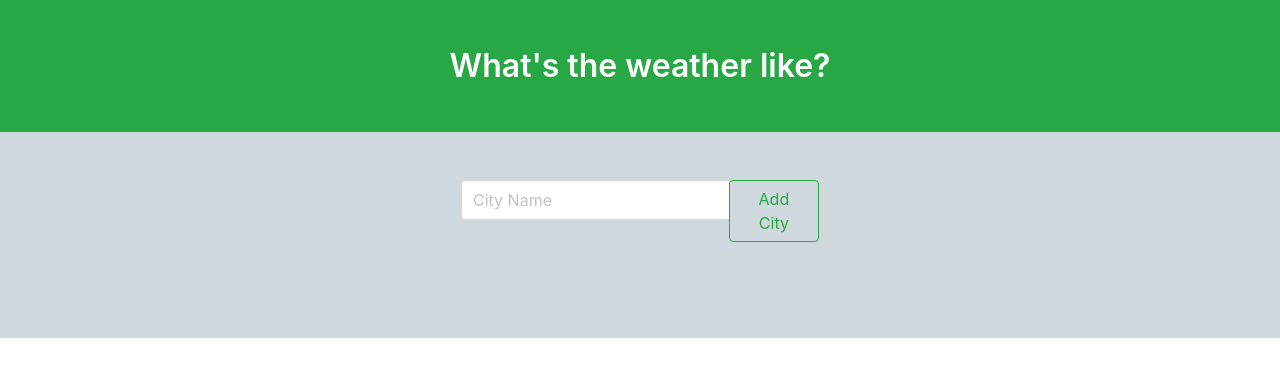
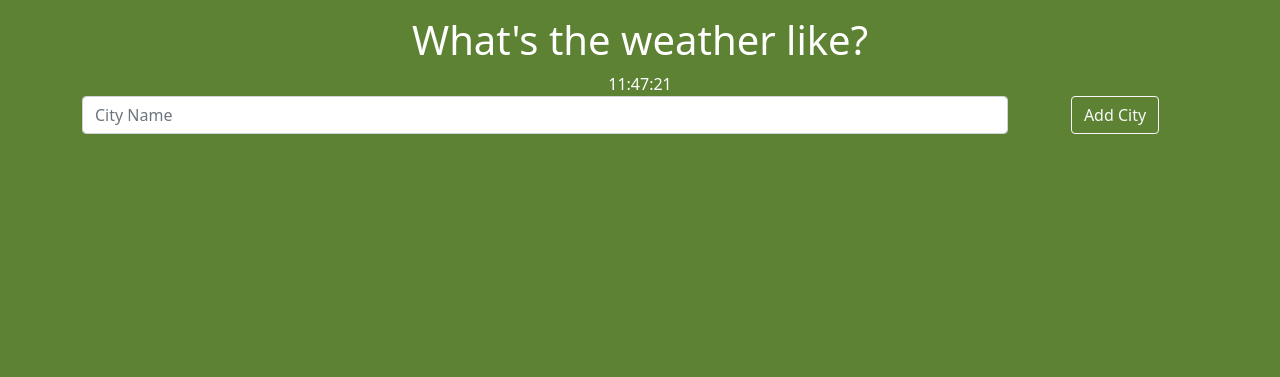
Before and after one commit to Zubaydullo/WeatherApp, a Django app: page / in a window 1280 px wide. Shown: the top 377 px of the page. Run offline with Django 3.2, Linux system fonts and the light colour scheme; data that the repository does not hold is empty; some libraries are stand-ins or nearby versions.

Commit message:
some changes

```diff
--- a/the_weather/settings.py
+++ b/the_weather/settings.py
@@ -23,7 +23,7 @@ BASE_DIR = Path(__file__).resolve().parent.parent
 SECRET_KEY = 'django-insecure-uuc-ob!ohv$w##@pan+1yv(^sp!1&!u-s^w2rq(3@=$!*ux7-b'
 
 # SECURITY WARNING: don't run with debug turned on in production!
-DEBUG = True
+DEBUG = False
 
 ALLOWED_HOSTS = ['weather-info-uz.herokuapp.com', '127.0.0.1']
 
@@ -111,7 +111,7 @@ AUTH_PASSWORD_VALIDATORS = [
 
 LANGUAGE_CODE = 'en-us'
 
-TIME_ZONE = 'UTC'
+TIME_ZONE = 'Asia/Tashkent'
 
 USE_I18N = True
 
--- a/the_weather/urls.py
+++ b/the_weather/urls.py
@@ -18,7 +18,7 @@ from django.urls import path, include
 from django.conf import settings
 from django.conf.urls.static import static
 urlpatterns = [
-    path('admin/', admin.site.urls),
+    # path('admin/', admin.site.urls),
     path('', include('weather.urls')),
 ]
 urlpatterns += static(settings.STATIC_URL, document_root=settings.STATIC_ROOT)
--- a/weather/forms.py
+++ b/weather/forms.py
@@ -1,9 +1,9 @@
 from django.forms import ModelForm, TextInput
 from .models import City
-
+from django import forms
 
 class CityForm(ModelForm):
 	class Meta:
 		model = City
 		fields = ['name']
-		widgets = {'name': TextInput(attrs={'class': 'input', 'placeholder': 'City Name'})}
+		widgets = {'name': TextInput(attrs={'class': 'form-control', 'placeholder': 'City Name'})}
--- a/weather/models.py
+++ b/weather/models.py
@@ -2,7 +2,7 @@ from django.db import models
 
 
 class City(models.Model):
-	name = models.CharField(max_length=25)
+	name = models.CharField(max_length=25, unique=True)
 
 
 	def __str__(self):
--- a/weather/templates/weather/weather.html
+++ b/weather/templates/weather/weather.html
@@ -6,15 +6,14 @@
           content="width=device-width, user-scalable=no, initial-scale=1.0, maximum-scale=1.0, minimum-scale=1.0">
     <meta http-equiv="X-UA-Compatible" content="ie=edge">
     <title>Global Weather Forecast</title>
-    <link rel="stylesheet" href="https://cdn.jsdelivr.net/npm/bootstrap@4.6.0/dist/css/bootstrap.min.css" integrity="sha384-B0vP5xmATw1+K9KRQjQERJvTumQW0nPEzvF6L/Z6nronJ3oUOFUFpCjEUQouq2+l" crossorigin="anonymous">
-    <link rel="stylesheet" href="https://cdnjs.cloudflare.com/ajax/libs/bulma/0.6.2/css/bulma.css" />
+    <link href="https://cdn.jsdelivr.net/npm/bootstrap@5.1.0/dist/css/bootstrap.min.css" rel="stylesheet" integrity="sha384-KyZXEAg3QhqLMpG8r+8fhAXLRk2vvoC2f3B09zVXn8CA5QIVfZOJ3BCsw2P0p/We" crossorigin="anonymous">
     <style>
         body {
     color: #fff;
     overflow-x: hidden;
     height: 100%;
-    background-color: #CFD8DC;
-    background-repeat: no-repeat
+    background-color: #5D8233;
+    background-repeat: no-repeat;
 }
 
 .card {
@@ -25,11 +24,19 @@
     box-shadow: 0px 8px 16px 4px #9E9E9E;
     margin-top: 50px;
     margin-bottom: 50px;
+    transition: 0.4s ease-out;
 }
+
+
+.card:hover{
+    transform: translateY(-20px)
+}
+
 
 .time-font {
     font-size: 30px
 }
+
 
 .sm-font {
     font-size: 18px
@@ -40,13 +47,15 @@
 }
     </style>
 </head>
-<body>
-<section class="hero is-primary ">
-        <div class="hero-body bg-success">
+<body onload="startTime()">
+<section class="hero is-primary mt-3">
+        <div class="hero-body">
             <div class="container">
                 <h1 class="title text-center" >
                     What's the weather like?
                 </h1>
+                <div id="txt" class="text-center"></div>
+
             </div>
         </div>
     </section>
@@ -54,19 +63,25 @@
         <div class="container">
             <div class="columns">
                 <div class="column is-offset-4 is-4">
-                    <form method="POST">
+                    <form method="POST" class="form">
                         {% csrf_token %}
                         <div class="field has-addons">
-                            <div class="control is-expanded">
-                                {{ form.name }}
+                            <div class="">
+                                <div class="row">
+                                    <div class="col-lg-10 ">
+                                        {{ form.name }}
+                                    </div>
+                                    <div class="col-lg-2 text-center">
+                                         <button type="submit" class="btn btn-outline-light">Add City</button>
+                                    </div>
+                                </div>
                             </div>
-                            <div class="control">
-                                <button type="submit" class="btn btn-outline-success">
-                                    Add City
-                                </button>
-                            </div>
+
                         </div>
                     </form>
+                    {% for message in messages %}
+                        <p >{{message}}</p>
+                    {% endfor %}
                 </div>
             </div>
         </div>
@@ -80,9 +95,27 @@
             <p class="ml-auto mr-4 mb-0 med-font text-dark">{{ city_weather.temperature }}° C</p>
             <p class="time-font mb-0 ml-4 mt-auto text-dark">{{current_time}}</p>
             <p class="ml-4 mb-4 text-dark">{{week_day}} {{today}}</p>
+            <a href="{% url 'city-remove' city_weather.city %}" class="btn btn-outline-danger">Remove</a>
         </div>
         {% endfor %}
     </div>
 </div>
 </body>
+<script>
+function startTime() {
+  const today = new Date();
+  let h = today.getHours();
+  let m = today.getMinutes();
+  let s = today.getSeconds();
+  m = checkTime(m);
+  s = checkTime(s);
+  document.getElementById('txt').innerHTML =  h + ":" + m + ":" + s;
+  setTimeout(startTime, 1000);
+}
+
+function checkTime(i) {
+  if (i < 10) {i = "0" + i};  // add zero in front of numbers < 10
+  return i;
+}
+</script>
 </html>
--- a/weather/urls.py
+++ b/weather/urls.py
@@ -2,6 +2,7 @@ from django.urls import path
 from . import views
 
 urlpatterns = [
-	path('', views.home, name='home'),
+	path('', views.home, name="home"),
+	path('city-remove/<str:name>', views.remove_city, name="city-remove"),
 	# path('delete/<city_name>/', views.delete_city, name='delete_city'),
 ]
--- a/weather/views.py
+++ b/weather/views.py
@@ -5,7 +5,6 @@
 #
 #
 # def index(request):
-# 	countries = ['Tashkent', 'Tokio']
 # 	url = 'http://api.openweathermap.org/data/2.5/weather?q={}&units=imperial&appid=271d1234d3f497eed5b1d80a07b3fcd1'
 #
 # 	err_msg = ''
@@ -40,28 +39,16 @@
 #
 # 	cities = City.objects.all()
 # 	weather_data = []
-# 	try:
-# 		for city in cities:
-# 			r = requests.get(url.format(city)).json()
-# 			city_weather = {
-# 				'city': city.name,
-# 				'temperature': r['main']['temp'],
-# 				'description': r['weather'][0]['description'],
-# 				'icon': r['weather'][0]['icon'],
-# 				}
+# 	for city in cities:
+# 		r = requests.get(url.format(city)).json()
+# 		city_weather = {
+# 			'city': city.name,
+# 			'temperature': r['main']['temp'],
+# 			'description': r['weather'][0]['description'],
+# 			'icon': r['weather'][0]['icon'],
+# 			}
 #
-# 			weather_data.append(city_weather)
-# 	except KeyError:
-# 		for city in countries:
-# 			r = requests.get(url.format(city)).json()
-# 			city_weather = {
-# 				'city': city,
-# 				'temperature': r['main']['temp'],
-# 				'description': r['weather'][0]['description'],
-# 				'icon': r['weather'][0]['icon'],
-# 				}
-#
-# 			weather_data.append(city_weather)
+# 		weather_data.append(city_weather)
 # 	context = {
 # 		'weather_data': weather_data,
 # 		'form': form,
@@ -79,37 +66,55 @@
 
 
 import requests
-from django.shortcuts import render
+from django.shortcuts import render, redirect
 from .models import City
 from .forms import CityForm
 from datetime import date, datetime
+from django.contrib import messages
+import pytz
+tz = pytz.timezone('Europe/Berlin')
+berlin_now = datetime.now(tz)
+
+def check_city(city):
+	cities = City.objects.all()
+	city_names = []
+	for city in cities:
+		city_names.append(city.name)
+	if city in city_names:
+		return True
+	else:
+		return False
+
 
 def home(request):
 	url = 'http://api.openweathermap.org/data/2.5/weather?q={}&units=metric&appid=e5472bae81702f27e4dccddba51928ab'
+	cities = City.objects.all()
+
 	if request.method == 'POST':
 		form = CityForm(request.POST)
-		form.save()
+		if form.is_valid():
+			form.save()
+		else:
+			messages.warning(request, "The city name exists in the website!")
+			return redirect('home')
+
 
 	form = CityForm()
-	cities = City.objects.all()
 
 	weather_data = []
-	countries = ['Tashkent', 'Tokio']
+
 	try:
 		for city in cities:
 			r = requests.get(url.format(city)).json()
-
 			city_weather = {
 				'city': city.name,
 				'temperature': r['main']['temp'],
 				'description': r['weather'][0]['description'],
 				'icon': r['weather'][0]['icon'],
 			}
-
-
 			weather_data.append(city_weather)
 	except KeyError:
-		pass
+		messages.info(request, "Please enter the valid city name!")
 	weekDays = ("Monday", "Tuesday", "Wednesday", "Thursday", "Friday", "Saturday", "Sunday")
 	today = date.today()
 	now = datetime.now()
@@ -117,5 +122,13 @@ def home(request):
 	week_day_number = datetime.today().weekday()
 	week_day = weekDays[week_day_number]
 
-	context = {'weather_data': weather_data, 'form': form, 'today':today, 'current_time': current_time, 'week_day':week_day}
+	context = {'weather_data': weather_data,
+			   'form': form, 'today':today,
+			   'current_time': current_time, 'week_day':week_day}
 	return render(request, 'weather/weather.html', context)
+
+
+def remove_city(request, name):
+	city = City.objects.get(name=name)
+	city.delete()
+	return redirect('home')
```
Also changed, not shown: weather/migrations/0002_alter_city_name.py (added).
